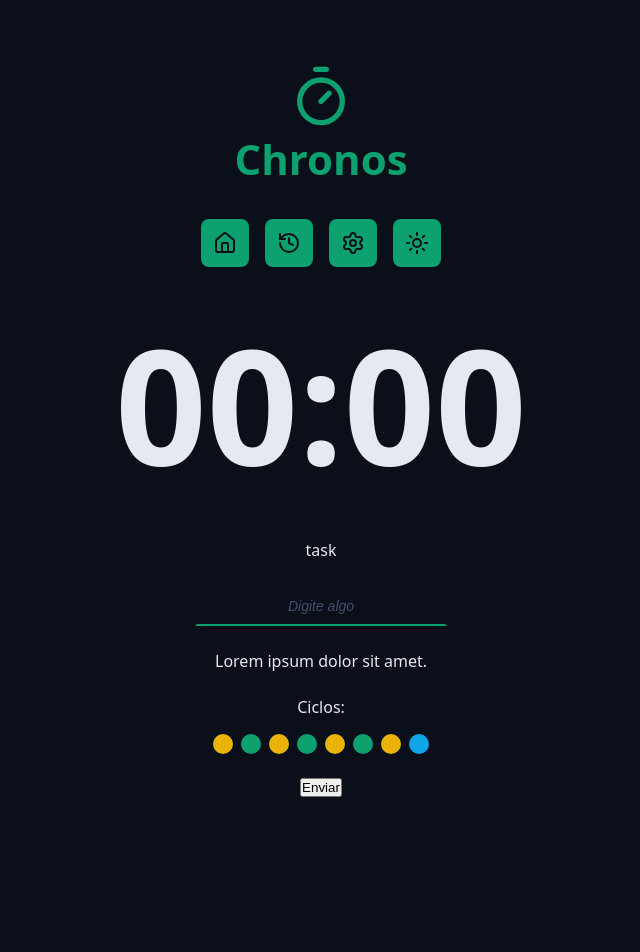
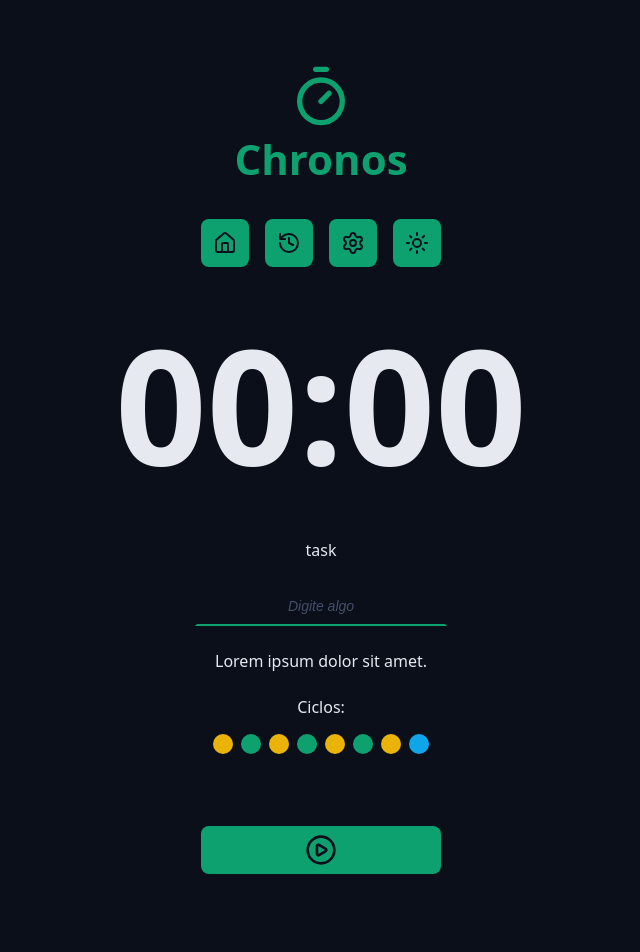
Before and after one commit to Ryotruuser/chronos-pomodoro, a React (Vite) app: page / in a window 1280 px wide. Shown: the top 952 px of the page, without its empty margins (319-959 px from the left). Before the commit the page ends 829 px from the top, so only its background shows below. Built offline with nearby package versions, Linux system fonts and the light colour scheme.

Commit message:
criando componente button

```diff
--- a/src/App.tsx
+++ b/src/App.tsx
@@ -8,6 +8,8 @@ import './styles/global.css';
 import { CountDown } from './components/CountDown';
 import { DefaultInput } from './components/DefaultInput';
 import { Cycles } from './components/Cycles';
+import { DefaultButton } from './components/DefaultButton';
+import { PlayCircleIcon, StopCircleIcon } from 'lucide-react';
 
 export function App() {
   return (
@@ -46,7 +48,8 @@ export function App() {
           </div>
 
           <div className='formRow'>
-            <button>Enviar</button>
+            <DefaultButton icon={<PlayCircleIcon />} />
+            <DefaultButton icon={<StopCircleIcon />} color='red' />
           </div>
         </form>
       </Container>
--- /dev/null
+++ b/src/components/DefaultButton/index.tsx
@@ -0,0 +1,20 @@
+import styles from './styles.module.css';
+
+type DefaultButtonProps = {
+  icon: React.ReactNode;
+  color?: 'green' | 'red';
+} & React.ComponentProps<'button'>;
+
+export function DefaultButton({
+  icon,
+  color = 'green',
+  ...props
+}: DefaultButtonProps) {
+  return (
+    <>
+      <button {...props} className={`${styles[color]} ${styles.button}`}>
+        {icon}
+      </button>
+    </>
+  );
+}
--- /dev/null
+++ b/src/components/DefaultButton/styles.module.css
@@ -0,0 +1,33 @@
+.button {
+  border: none;
+  background: var(--primary);
+  color: var(--text-over-primary);
+  display: flex;
+  justify-content: center;
+  align-items: center;
+  min-width: 24rem;
+  padding: 0.8rem;
+  border-radius: 0.8rem;
+  margin: 4.8rem 0;
+  cursor: pointer;
+  transition: 0.1s ease-in-out;
+}
+
+.button:hover {
+  filter: brightness(80%);
+}
+
+.button svg {
+  width: 3.2rem;
+  height: 3.2rem;
+}
+
+.red {
+  background: var(--error);
+  color: var(--text-over-error);
+}
+
+.green {
+  background: var(--primary);
+  color: var(--text-over-primary);
+}
```
